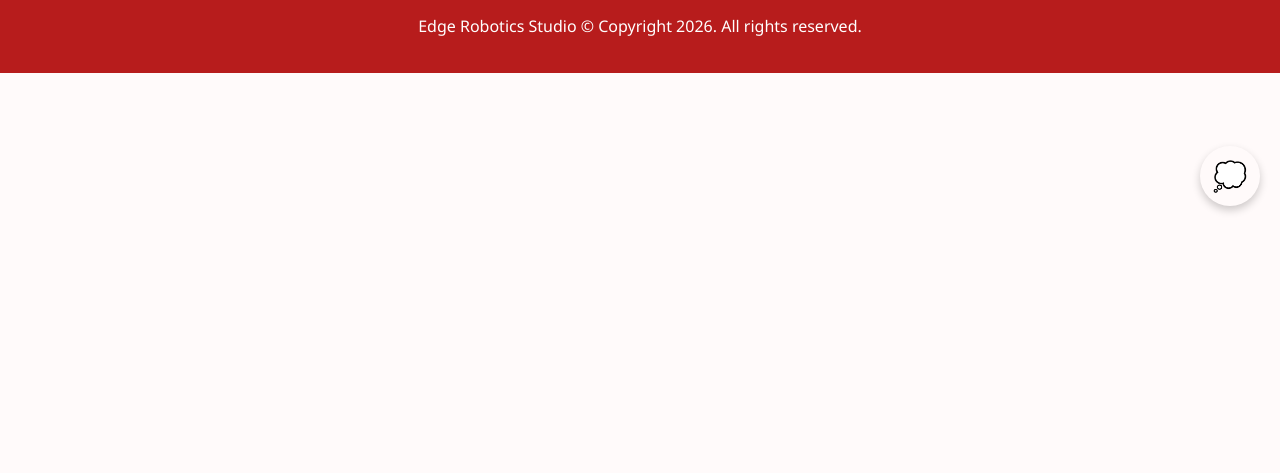
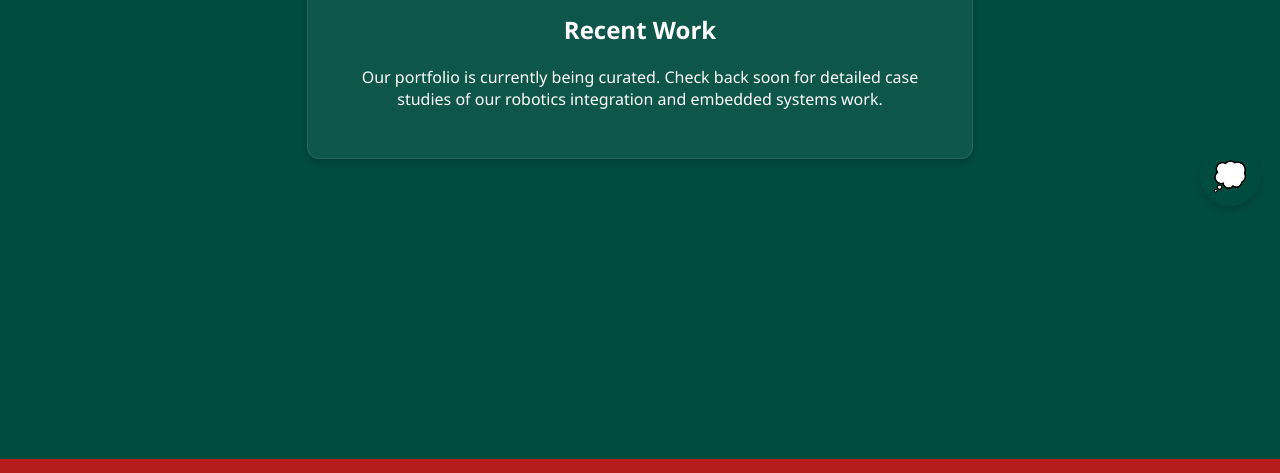
Before and after one commit to edgeroboticsstudio/Edge-Robotics-Studio, an Eleventy site: page src/projects.njk in a window 1280 px wide. Shown: the part 574-1047 px from the top of the page. Before the commit the page ends 800 px from the top, so only its background shows below. Built offline with nearby package versions, Linux system fonts and the light colour scheme; Eleventy itself is replaced by a stand-in of ours; files that its build step writes are made by us from their sources.

Commit message:
some small changes

```diff
--- a/src/_includes/chatbot.njk
+++ b/src/_includes/chatbot.njk
@@ -57,5 +57,5 @@
         setTimeout(() => { nudge.style.display = "none"; }, 500);
       }, 3000);
     }
-  }, 10000);
+  }, 60000);
 </script>
--- a/src/_includes/layout.njk
+++ b/src/_includes/layout.njk
@@ -3,7 +3,24 @@
 <head>
   <meta charset="UTF-8">
   <meta name="viewport" content="width=device-width, initial-scale=1.0">
-  <title>{{ title }}</title>
+  <title>{{ title }} | Edge Robotics Studio</title>
+  <meta name="description" content="Edge Robotics Studio - Delivering custom robotics solutions, embedded systems, and simulation services.">
+  <link rel="canonical" href="https://edgeroboticsstudio.com{{ page.url }}">
+
+  <!-- Open Graph / Facebook -->
+  <meta property="og:type" content="website">
+  <meta property="og:url" content="https://edgeroboticsstudio.com{{ page.url }}">
+  <meta property="og:title" content="{{ title }} | Edge Robotics Studio">
+  <meta property="og:description" content="Edge Robotics Studio - Delivering custom robotics solutions, embedded systems, and simulation services.">
+  <meta property="og:image" content="https://edgeroboticsstudio.com/static/logo.png">
+
+  <!-- Twitter -->
+  <meta property="twitter:card" content="summary_large_image">
+  <meta property="twitter:url" content="https://edgeroboticsstudio.com{{ page.url }}">
+  <meta property="twitter:title" content="{{ title }} | Edge Robotics Studio">
+  <meta property="twitter:description" content="Edge Robotics Studio - Delivering custom robotics solutions, embedded systems, and simulation services.">
+  <meta property="twitter:image" content="https://edgeroboticsstudio.com/static/logo.png">
+
   <link rel="stylesheet" href="{{ '/styles/main.css' | url }}">
 </head>
 <body>
--- a/src/blog.njk
+++ b/src/blog.njk
@@ -3,7 +3,7 @@ layout: layout.njk
 title: Blog
 ---
 
-<section style="background-color: #004D40; color: white; padding: 4rem 2rem; margin: 0; class= blog-list ">
+<section class="blog-list-section">
 
   <h1 class="blog-heading">Blog</h1>
 
--- a/src/projects.njk
+++ b/src/projects.njk
@@ -3,7 +3,11 @@ layout: layout.njk
 title: Projects
 ---
 
-<!-- Green About Section -->
-<section style="background-color: #004D40; color: white; padding: 4rem 2rem; margin: 0;">
-<h2>Coming Soon...</h2>
+<section class="projects-section">
+  <div class="projects-container">
+    <div class="card project-card">
+      <h2>Recent Work</h2>
+      <p>Our portfolio is currently being curated. Check back soon for detailed case studies of our robotics integration and embedded systems work.</p>
+    </div>
+  </div>
 </section>
--- a/styles/main.css
+++ b/styles/main.css
@@ -773,3 +773,39 @@ footer {
     padding: 1.2rem;
   }
 }
+
+/* ================= Refactored Sections ================= */
+
+.blog-list-section {
+  background-color: #004D40;
+  color: white;
+  padding: 4rem 2rem;
+  margin: 0;
+  min-height: 80vh;
+}
+
+.projects-section {
+  background-color: #004D40;
+  color: white;
+  padding: 4rem 2rem;
+  margin: 0;
+  min-height: 80vh;
+  display: flex;
+  flex-direction: column;
+  justify-content: center;
+  align-items: center;
+}
+
+.projects-container {
+  max-width: 1200px;
+  margin: 0 auto;
+  display: flex;
+  justify-content: center;
+}
+
+.project-card {
+  max-width: 600px;
+  text-align: center;
+  background: rgba(255, 255, 255, 0.05);
+  border: 1px solid rgba(255, 255, 255, 0.1);
+}
```
Also changed, not shown: 7 other files.
